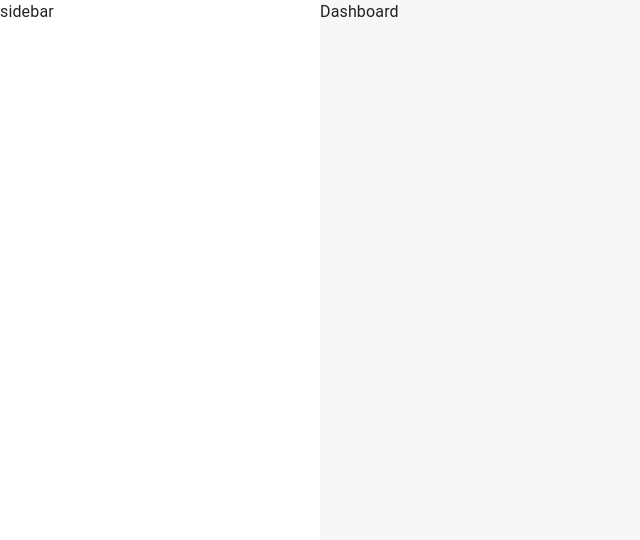
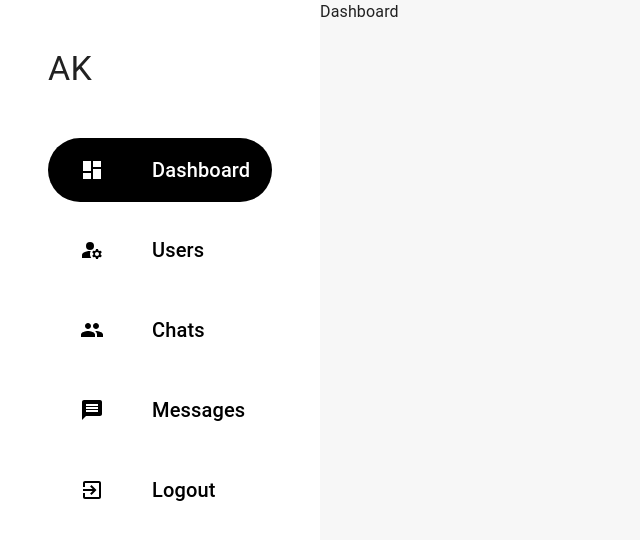
Before and after one commit to KeyurBhut07/chat-front, a React (Vite) app: page /admin/dashboard in a window 1280 px wide. Shown: the top 540 px of the page, without its empty margins (0-640 px from the left). Built offline with nearby package versions, Linux system fonts and the light colour scheme.

Commit message:
admin sidebar add

```diff
--- a/src/components/layout/AdminLayout.jsx
+++ b/src/components/layout/AdminLayout.jsx
@@ -1,14 +1,128 @@
-import { Grid } from '@mui/material';
-import React from 'react';
-import { grayColor } from '../constants/color';
+import {
+  Box,
+  Drawer,
+  Grid,
+  IconButton,
+  Stack,
+  Typography,
+  styled,
+} from '@mui/material'
+import React, { useState } from 'react'
+import { grayColor } from '../constants/color'
+import {
+  Chat,
+  Close,
+  Dashboard,
+  ExitToApp,
+  Group,
+  ManageAccounts,
+  Menu as MenuIcon,
+  Message,
+} from '@mui/icons-material'
+import { useLocation, Link as LinkComponent, Navigate } from 'react-router-dom'
+// import {  } from '../styles/StyledComponent'
 
-const Sidebar = () => {
-  return <div>sidebar</div>;
-};
+const Link = styled(LinkComponent)({
+  textDecoration: 'none',
+  color: 'black',
+  borderRadius: '2rem',
+  padding: '1rem 2rem',
+  '&:hover': {
+    color: 'rgba(0, 0, 0, 0.54)',
+  },
+})
+const adminTabs = [
+  {
+    name: 'Dashboard',
+    path: '/admin/dashboard',
+    icon: <Dashboard />,
+  },
+  {
+    name: 'Users',
+    path: '/admin/user-managment',
+    icon: <ManageAccounts />,
+  },
+  {
+    name: 'Chats',
+    path: '/admin/group-management',
+    icon: <Group />,
+  },
+  {
+    name: 'Messages',
+    path: '/admin/messages',
+    icon: <Message />,
+  },
+]
+
+const Sidebar = ({ w = '100%' }) => {
+  const loaction = useLocation()
+  const handleLogout = () => {
+    console.log('logout')
+  }
+  return (
+    <Stack width={w} direction={'column'} p={'3rem'} spacing={'3rem'}>
+      <Typography variant="h4" textTransform={'uppercase'}>
+        AK
+      </Typography>
+      <Stack spacing={'1rem'}>
+        {adminTabs.map((tab) => (
+          <Link
+            key={tab.path}
+            to={tab.path}
+            sx={
+              location.pathname === tab.path && {
+                bgcolor: 'black',
+                color: 'white',
+                ':hover': { color: 'white' },
+              }
+            }
+          >
+            <Stack direction={'row'} alignItems={'center'} spacing={'3rem'}>
+              {tab.icon}
+              <Typography variant="h6">{tab.name}</Typography>
+            </Stack>
+          </Link>
+        ))}
+        <Link onClick={handleLogout}>
+          <Stack direction={'row'} alignItems={'center'} spacing={'3rem'}>
+            <ExitToApp />
+            <Typography variant="h6">Logout</Typography>
+          </Stack>
+        </Link>
+      </Stack>
+    </Stack>
+  )
+}
+
+const isAdmin = true
 
 const AdminLayout = ({ children }) => {
+  const [isMobile, setIsMobile] = useState(false)
+  const handleMobile = () => {
+    setIsMobile(!isMobile)
+  }
+  const handleClose = () => setIsMobile(false)
+
+  // handle Admin
+  if (!isAdmin) return <Navigate to={'/login'} />
   return (
     <Grid container minHeight={'100vh'}>
+      <Box
+        sx={{
+          display: {
+            xs: 'block',
+            md: 'none',
+          },
+          position: 'fixed',
+          right: '1rem',
+          top: '1rem',
+        }}
+      >
+        <IconButton onClick={handleMobile}>
+          {isMobile ? <Close /> : <MenuIcon />}
+        </IconButton>
+      </Box>
+
       <Grid
         item
         md={4}
@@ -22,8 +136,11 @@ const AdminLayout = ({ children }) => {
       <Grid item xs={12} md={8} lg={9} sx={{ bgcolor: grayColor }}>
         {children}
       </Grid>
+      <Drawer open={isMobile} onClose={handleClose}>
+        <Sidebar w={'50vw'} />
+      </Drawer>
     </Grid>
-  );
-};
+  )
+}
 
-export default AdminLayout;
+export default AdminLayout
```
Also changed, not shown: src/pages/admin/Dashboard.jsx (+5 -5 lines).
